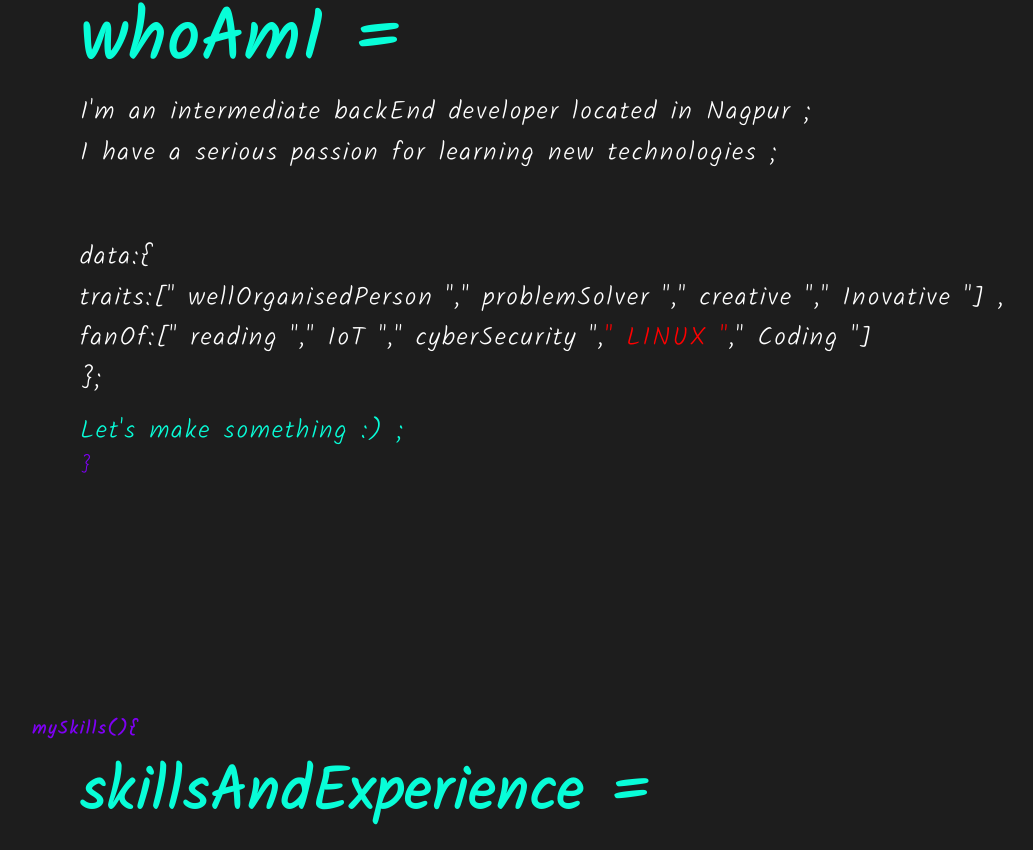
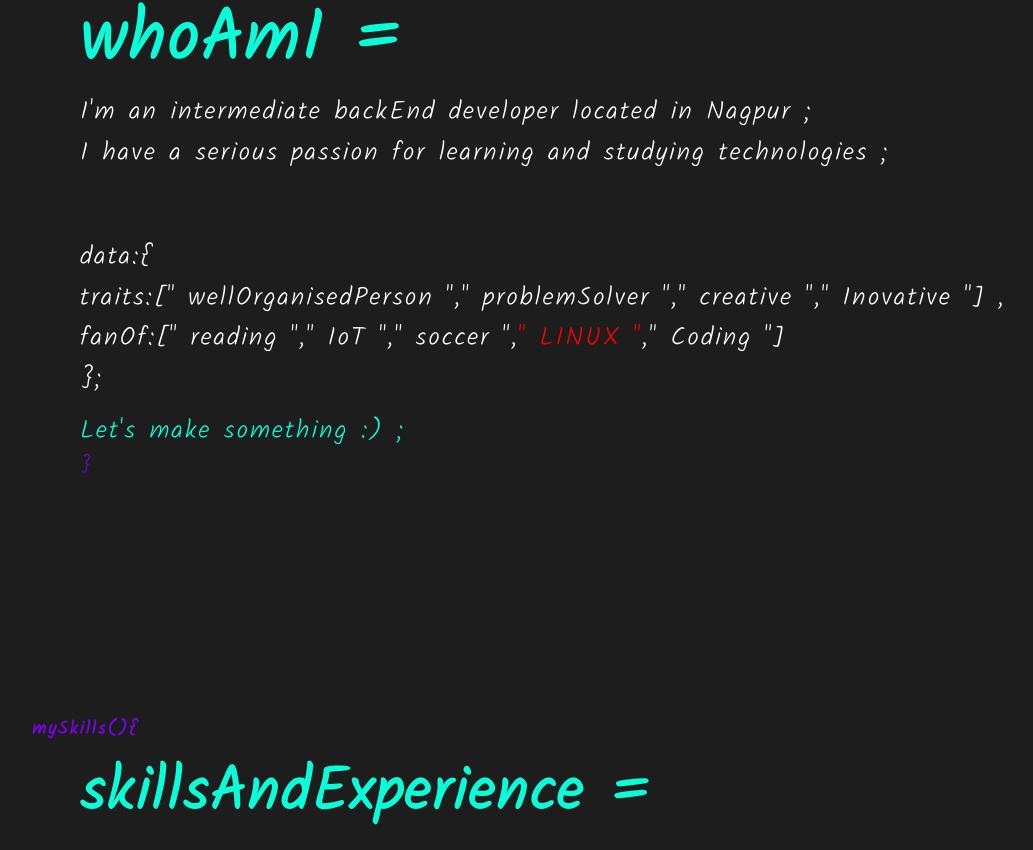
Before and after one commit to Milind183/portfolio, a plain HTML site: page index.html in a window 1280 px wide. Shown: the part 978-1828 px from the top of the page, without its empty margins (142-1175 px from the left). Drawn offline with Linux system fonts and the light colour scheme; a web font is replaced by a local one.

Commit message:
small changes

```diff
--- a/index.html
+++ b/index.html
@@ -52,11 +52,11 @@
 
                     <div class="content">
                         <p>I'm an intermediate backEnd developer located in Nagpur ; </p>
-                        <p>I have a serious passion for learning new technologies ;</p>
+                        <p>I have a serious passion for learning and studying technologies ;</p>
                         <br>
                         <p>data:{</p>
                         <p>traits:[" wellOrganisedPerson "," problemSolver "," creative "," Inovative "] , </p>
-                        <p>fanOf:[" reading "," IoT "," cyberSecurity ",<x style="color:red;">" LINUX "</x>," Coding "]</p>
+                        <p>fanOf:[" reading "," IoT "," soccer ",<x style="color:red;">" LINUX "</x>," Coding "]</p>
                         <p>};</p>
                         <a href="#contact">Let's make something :) ;</a>
                         <div class="lower">}</div>
```
